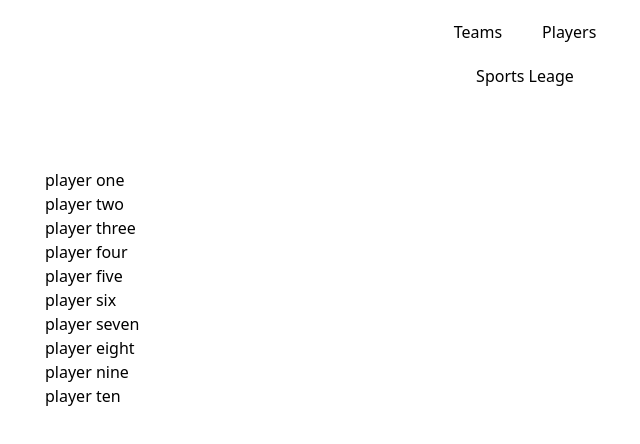
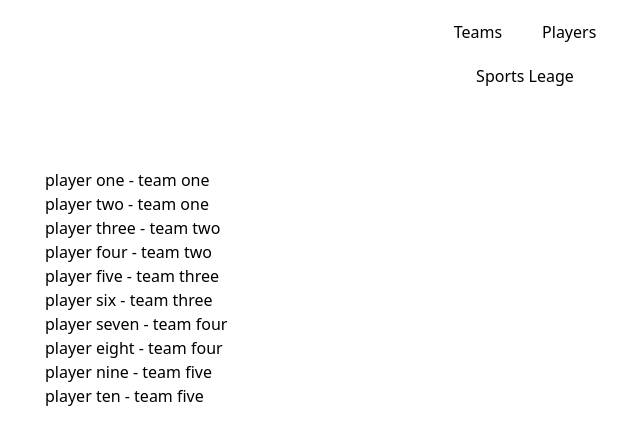
Before and after one commit to hussainsajib/sports-league, a React (Create React App) app: page /players in a window 1280 px wide. Shown: the top 444 px of the page, without its empty margins (115-755 px from the left). Built offline with nearby package versions, Linux system fonts and the light colour scheme.

Commit message:
player card initial

```diff
--- /dev/null
+++ b/src/components/PlayerCard.js
@@ -0,0 +1,11 @@
+import React from 'react'
+
+const PlayerCard = ({ player }) => {
+    return (
+        <div>
+            <p>{ player.name } - { player.team }</p>
+        </div>
+    )
+}
+
+export default PlayerCard
--- a/src/components/PlayerPage.js
+++ b/src/components/PlayerPage.js
@@ -1,10 +1,11 @@
 import React from 'react'
+import PlayerCard from './PlayerCard'
 
 const PlayerPage = ({ players }) => {
     return (
         <div>
             {
-                players.map(player => <div key={player.name}>{ player.name }</div>)
+                players.map(player => <PlayerCard key={player.name} player={player} />)
             }
         </div>
     )
```
